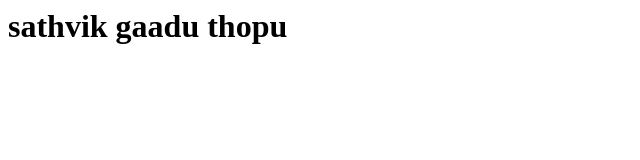
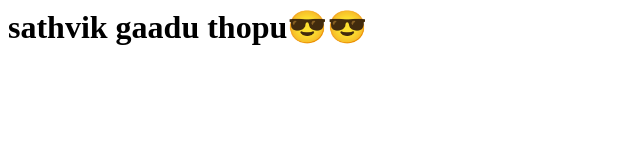
Before and after one commit to SathvikTumoju/info, a plain HTML site: page index.html in a window 1280 px wide. Shown: the whole page, without its empty margins (0-640 px from the left). Drawn offline with Linux system fonts and the light colour scheme.

Commit message:
Update index.html

```diff
--- a/index.html
+++ b/index.html
@@ -1 +1 @@
-<h1> sathvik gaadu thopu </h1>
+<h1> sathvik gaadu thopu😎😎 </h1>
```
